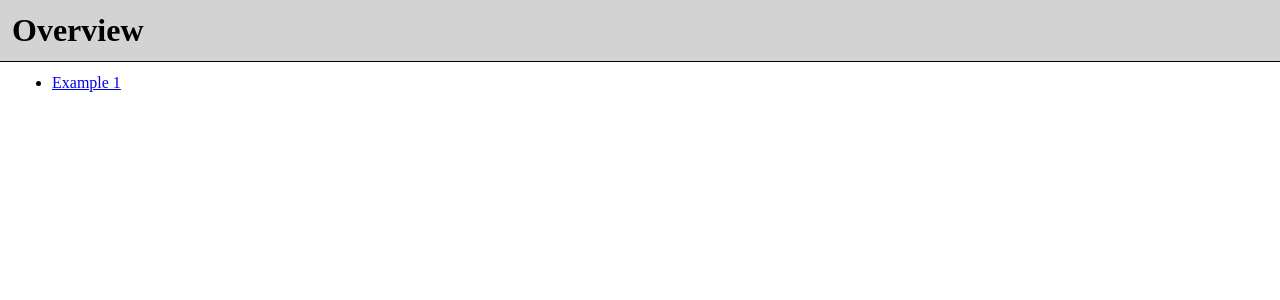
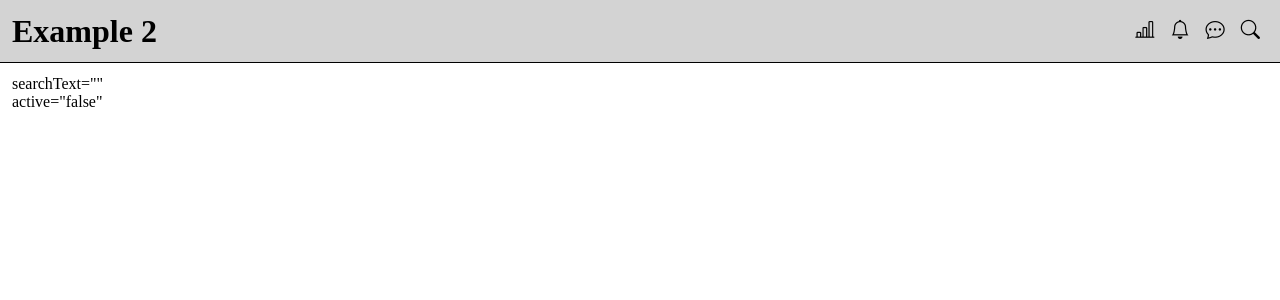
Before and after one commit to HAFL-digiffp/search-bar-examples, an Angular app: page /example-2 in a window 1280 px wide. Before the commit this address led to /. Shown: the top 300 px of the page. Built offline with nearby package versions, Linux system fonts and the light colour scheme.

Commit message:
example 2 added

```diff
--- a/src/app/app-routing.module.ts
+++ b/src/app/app-routing.module.ts
@@ -1,6 +1,7 @@
 import {NgModule} from '@angular/core';
 import {RouterModule, Routes} from '@angular/router';
 import {Example1Component} from "./pages/example-1/example-1.component";
+import {Example2Component} from "./pages/example-2/example-2.component";
 import {OverviewComponent} from "./pages/overview/overview.component";
 
 const routes: Routes = [
@@ -12,6 +13,10 @@ const routes: Routes = [
     {
         path: 'example-1',
         component: Example1Component,
+    },
+    {
+        path: 'example-2',
+        component: Example2Component,
     },
     {
         path: '**',
--- a/src/app/components/search-bar-1/search-bar-1.component.css
+++ b/src/app/components/search-bar-1/search-bar-1.component.css
@@ -10,7 +10,7 @@
 .search-bar {
     width: 0;
     overflow: hidden;
-    transition: width 1s ease-in-out;
+    transition: width 0.5s ease-in-out;
 }
 
 .search-bar.active {
@@ -35,7 +35,7 @@
 
 .buttons .show, .buttons .hide {
     grid-area: 1 / 1 / 2 / 2;
-    transition: opacity 1s ease-in-out, transform 1s ease-in-out;
+    transition: opacity 0.5s ease-in-out, transform 0.5s ease-in-out;
 }
 
 .buttons .show {
--- /dev/null
+++ b/src/app/components/search-bar-2/search-bar-2-button.directive.ts
@@ -0,0 +1,17 @@
+import {Directive, HostListener} from '@angular/core';
+import {SearchBar2Component} from "./search-bar-2.component";
+
+@Directive({
+    selector: '[appSearchBarButton]',
+    standalone: true,
+})
+export class SearchBar2ButtonDirective {
+
+    constructor(private readonly _searchBar: SearchBar2Component) {
+    }
+
+    @HostListener('click')
+    private onClick(): void {
+        this._searchBar.onShow();
+    }
+}
--- /dev/null
+++ b/src/app/components/search-bar-2/search-bar-2.component.css
@@ -0,0 +1,69 @@
+:host {
+    display: block;
+}
+
+.wrapper {
+    position: relative;
+}
+
+.container {
+    position: absolute;
+    top: 0;
+    bottom: 0;
+    right: 0;
+    overflow-x: hidden;
+    pointer-events: none;
+}
+
+.search-bar {
+    width: 20rem;
+    height: 100%;
+    display: flex;
+    align-items: center;
+    background-color: white;
+    border-left: 1px solid black;
+    transform: translateX(100%);
+    transition: transform 0.5s ease-in-out;
+    pointer-events: auto;
+}
+
+.search-bar.active {
+    transform: translateX(0);
+}
+
+.search-bar label {
+    flex-grow: 1;
+    display: flex;
+    align-items: center;
+}
+
+.search-bar label > i {
+    padding-left: 0.5rem;
+    font-size: 1.2rem;
+}
+
+.search-bar label > input {
+    flex-grow: 1;
+    flex-shrink: 1;
+    margin-left: 0.5rem;
+    outline: none;
+    border: none;
+    border-bottom: 1px solid black;
+    background-color: transparent;
+}
+
+.search-bar label > input:focus {
+    border-bottom: 2px solid darkblue;
+}
+
+.search-bar > button {
+    padding: 0.5rem;
+    border: none;
+    cursor: pointer;
+    background-color: transparent;
+    font-size: 1.2rem;
+}
+
+.search-bar > button:hover {
+    color: darkblue;
+}
--- /dev/null
+++ b/src/app/components/search-bar-2/search-bar-2.component.html
@@ -0,0 +1,28 @@
+<div class="wrapper">
+
+    <ng-content/>
+
+    <div class="container">
+        <div class="search-bar" [class.active]="active">
+
+            <label>
+
+                <i class="bi bi-search" title="Search"></i>
+
+                <input type="text"
+                       #inputElement
+                       [ngModel]="searchText"
+                       (ngModelChange)="onInputChangeEvent($event)"
+                       (blur)="onInputBlurEvent()"
+                       [disabled]="disabled">
+
+            </label>
+
+            <button type="button" (click)="onHide()">
+                <i class="bi bi-x-lg"></i>
+            </button>
+
+        </div>
+    </div>
+
+</div>
--- /dev/null
+++ b/src/app/components/search-bar-2/search-bar-2.component.ts
@@ -0,0 +1,92 @@
+import {CommonModule} from "@angular/common";
+import {Component, ElementRef, EventEmitter, forwardRef, Input, Output, ViewChild} from '@angular/core';
+import {ControlValueAccessor, FormsModule, NG_VALUE_ACCESSOR} from "@angular/forms";
+import {noop} from "rxjs";
+import {OnChangeCallback, OnTouchedCallback} from "../../types/value-accessor-types";
+
+@Component({
+    selector: 'app-search-bar',
+    templateUrl: './search-bar-2.component.html',
+    styleUrls: ['./search-bar-2.component.css'],
+    standalone: true,
+    imports: [CommonModule, FormsModule],
+    providers: [
+        {
+            // needed to be accessible from the Angular forms API
+            provide: NG_VALUE_ACCESSOR,
+            useExisting: forwardRef(() => SearchBar2Component),
+            multi: true,
+        },
+    ],
+})
+export class SearchBar2Component implements ControlValueAccessor {
+
+    @ViewChild('inputElement') _inputElementRef!: ElementRef;
+
+    @Input() active = false;
+
+    @Output() activeChange = new EventEmitter<boolean>();
+
+    private _searchText = '';
+
+    get searchText(): string {
+        return this._searchText;
+    }
+
+    @Input() set searchText(value: string) {
+        this._searchText = value;
+        this._onChange(this._searchText);
+    }
+
+    @Output() searchTextChange = new EventEmitter<string>();
+
+    @Input() disabled = false;
+
+    private _onChange: OnChangeCallback<string> = noop;
+
+    private _onTouched: OnTouchedCallback = noop;
+
+    onInputChangeEvent(value: string): void {
+        this._searchText = value;
+        this.searchTextChange.emit(value);
+        this._onChange(value);
+    }
+
+    onInputBlurEvent(): void {
+        this._onTouched();
+    }
+
+    writeValue(value: string): void {
+        this._searchText = value;
+        this.searchTextChange.emit(value);
+    }
+
+    registerOnChange(callback: OnChangeCallback<string>): void {
+        this._onChange = callback;
+    }
+
+    registerOnTouched(callback: OnTouchedCallback): void {
+        this._onTouched = callback;
+    }
+
+    setDisabledState(isDisabled: boolean): void {
+        this.disabled = isDisabled;
+    }
+
+    onShow(): void {
+        this._changeActiveState(true);
+    }
+
+    onHide(): void {
+        this._changeActiveState(false);
+    }
+
+    private _changeActiveState(value: boolean): void {
+        this.active = value;
+        this.activeChange.emit(value);
+        if (value) {
+            // request input focus (NOTE: interrupts animation without timeout)
+            setTimeout(() => this._inputElementRef.nativeElement?.focus(), 500);
+        }
+    }
+}
--- /dev/null
+++ b/src/app/pages/example-2/example-2.component.css
@@ -0,0 +1,33 @@
+header {
+    padding: 0;
+}
+
+.content {
+    display: flex;
+    justify-content: space-between;
+    align-items: center;
+}
+
+.content h1 {
+    margin: 0.75rem;
+}
+
+.content .buttons {
+    margin: 0.75rem;
+    text-align: right;
+}
+
+.content .buttons > button {
+    padding: 0.5rem;
+    border: none;
+    cursor: pointer;
+    background-color: transparent;
+}
+
+.content .buttons button:hover {
+    color: darkblue;
+}
+
+.content .buttons button i {
+    font-size: 1.2rem;
+}
--- /dev/null
+++ b/src/app/pages/example-2/example-2.component.html
@@ -0,0 +1,37 @@
+<header>
+    <app-search-bar [(ngModel)]="searchText"
+                    (activeChange)="onActiveChangeEvent($event)">
+
+        <div class="content">
+
+            <h1>Example 2</h1>
+
+            <div class="buttons">
+
+                <button type="button">
+                    <i class="bi bi-bar-chart-line"></i>
+                </button>
+
+                <button type="button">
+                    <i class="bi bi-bell"></i>
+                </button>
+
+                <button type="button">
+                    <i class="bi bi-chat-dots"></i>
+                </button>
+
+                <button type="button" appSearchBarButton>
+                    <i class="bi bi-search"></i>
+                </button>
+
+            </div>
+
+        </div>
+
+    </app-search-bar>
+</header>
+
+<main>
+    searchText="{{ searchText }}"<br>
+    active="{{ active }}"
+</main>
--- /dev/null
+++ b/src/app/pages/example-2/example-2.component.ts
@@ -0,0 +1,22 @@
+import {CommonModule} from "@angular/common";
+import {Component} from '@angular/core';
+import {FormsModule} from "@angular/forms";
+import {SearchBar2ButtonDirective} from "../../components/search-bar-2/search-bar-2-button.directive";
+import {SearchBar2Component} from "../../components/search-bar-2/search-bar-2.component";
+
+@Component({
+    templateUrl: './example-2.component.html',
+    styleUrls: ['./example-2.component.css'],
+    standalone: true,
+    imports: [CommonModule, FormsModule, SearchBar2Component, SearchBar2ButtonDirective],
+})
+export class Example2Component {
+
+    searchText = '';
+
+    active = false;
+
+    onActiveChangeEvent(value: boolean): void {
+        this.active = value;
+    }
+}
--- a/src/app/pages/overview/overview.component.html
+++ b/src/app/pages/overview/overview.component.html
@@ -4,5 +4,6 @@
 <main>
     <ul>
         <li><a [routerLink]="['/example-1']">Example 1</a></li>
+        <li><a [routerLink]="['/example-2']">Example 2</a></li>
     </ul>
 </main>
```
